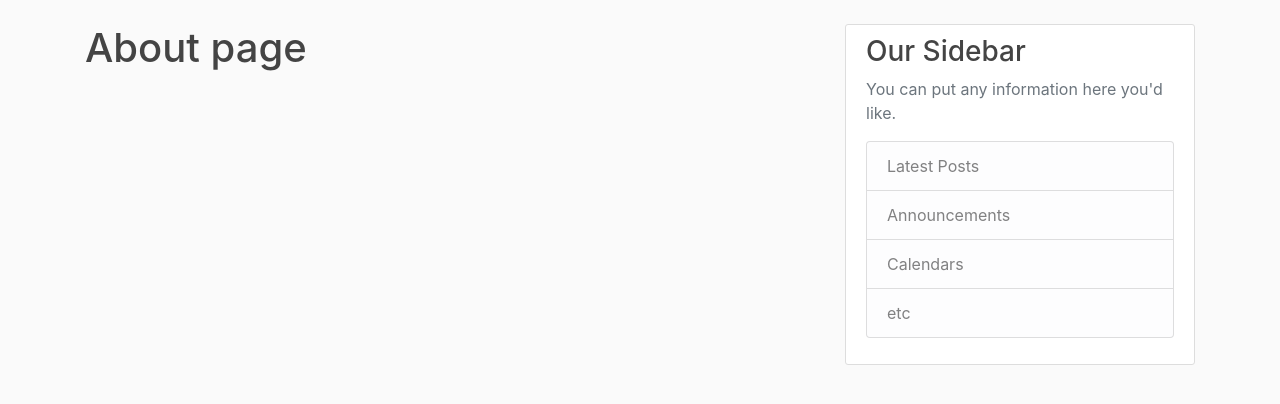
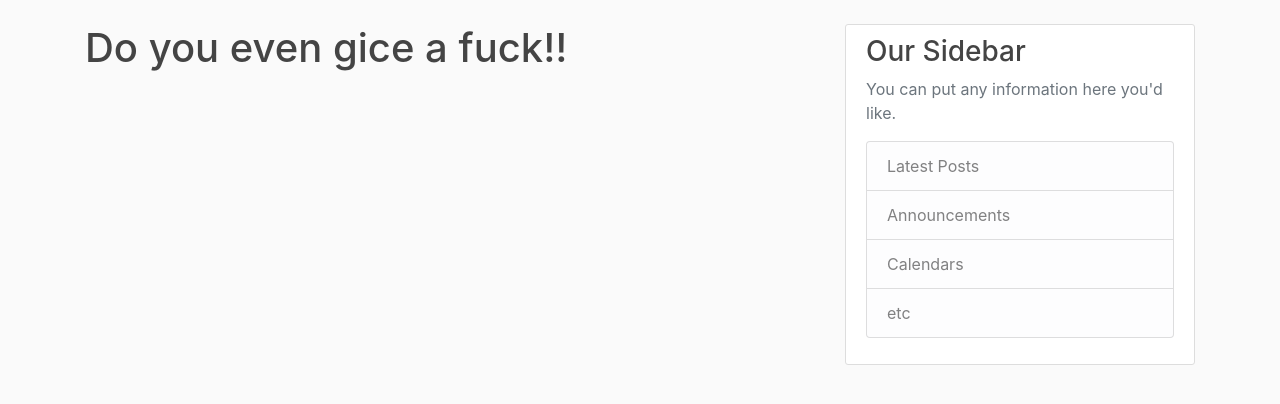
Before and after one commit to Athu7/MyBlog, a Flask app: page /about in a window 1280 px wide. Shown: the part 56-460 px from the top of the page. Run offline with Flask 2, Linux system fonts and the light colour scheme.

Commit message:
Modified the templates

```diff
--- a/templates/about.html
+++ b/templates/about.html
@@ -1,4 +1,4 @@
 {% extends "layout.html" %}
 {% block content %}
-   <h1>About page</h1>
+   <h1>Do you even gice a fuck!!</h1>
 {% endblock content%}
--- a/templates/layout.html
+++ b/templates/layout.html
@@ -42,6 +42,11 @@
           <div class="col-md-8">
             {% with messages = get_flashed_messages(with_categories = true)%}
                 {% if messages%}
+                  {% for category, message in messages %}
+                    <div class = 'alert alert-{{ category }}'>
+                      {{ message }}
+                    </div>
+                  {% endfor %}
                 {% endif %}
             {% endwith %}
             {% block content %}{% endblock %}
```
